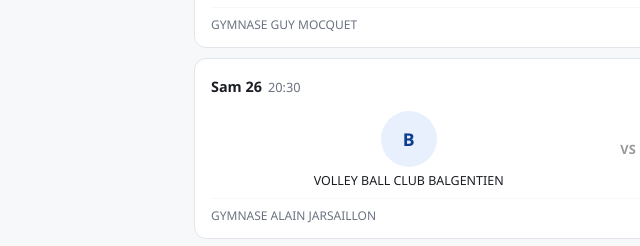
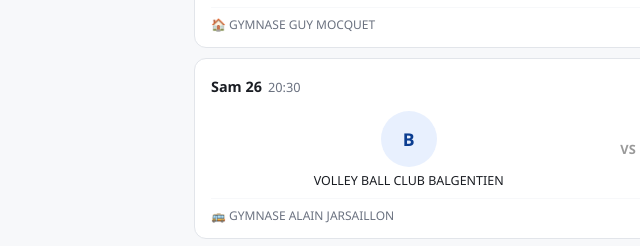
Before and after one commit to testflori/cjf-volley-planning, a website: page index.html in a window 1280 px wide. Shown: the part 457-703 px from the top of the page, 12-652 px from the left. Drawn offline with Linux system fonts and the light colour scheme.

Commit message:
Icone domicile/exterieur selon le lieu du match
Maison si le match se joue a Guy Mocquet (domicile CJF), bus
sinon (exterieur).

```diff
--- a/index.html
+++ b/index.html
@@ -341,6 +341,14 @@ function teamBadge(name) {
   return `<span class="team-logo-fallback">${esc(initials(name))}</span>`;
 }
 
+// GYMNASE GUY MOCQUET is CJF's home gym: house icon for home games,
+// bus icon for away games (based on the published venue, not the team order).
+function venueIcon(m) {
+  if (!m.lieu) return '';
+  const isDomicileVenue = /GUY MOCQUET/i.test(m.lieu);
+  return isDomicileVenue ? '🏠' : '🚌';
+}
+
 function categoryChip(m) {
   const logo = CAT_LOGOS[m.categoryCode];
   const badge = logo
@@ -544,7 +552,7 @@ function renderCard(m) {
       </div>
     </div>
     <div class="match-bottom">
-      <span class="lieu">${m.lieu ? esc(m.lieu) : ''}</span>
+      <span class="lieu">${venueIcon(m)} ${m.lieu ? esc(m.lieu) : ''}</span>
       <span class="match-score">${m.score ? esc(m.score) : (m.statut === 'joue' ? '' : 'à venir')}</span>
     </div>
   `;
```
